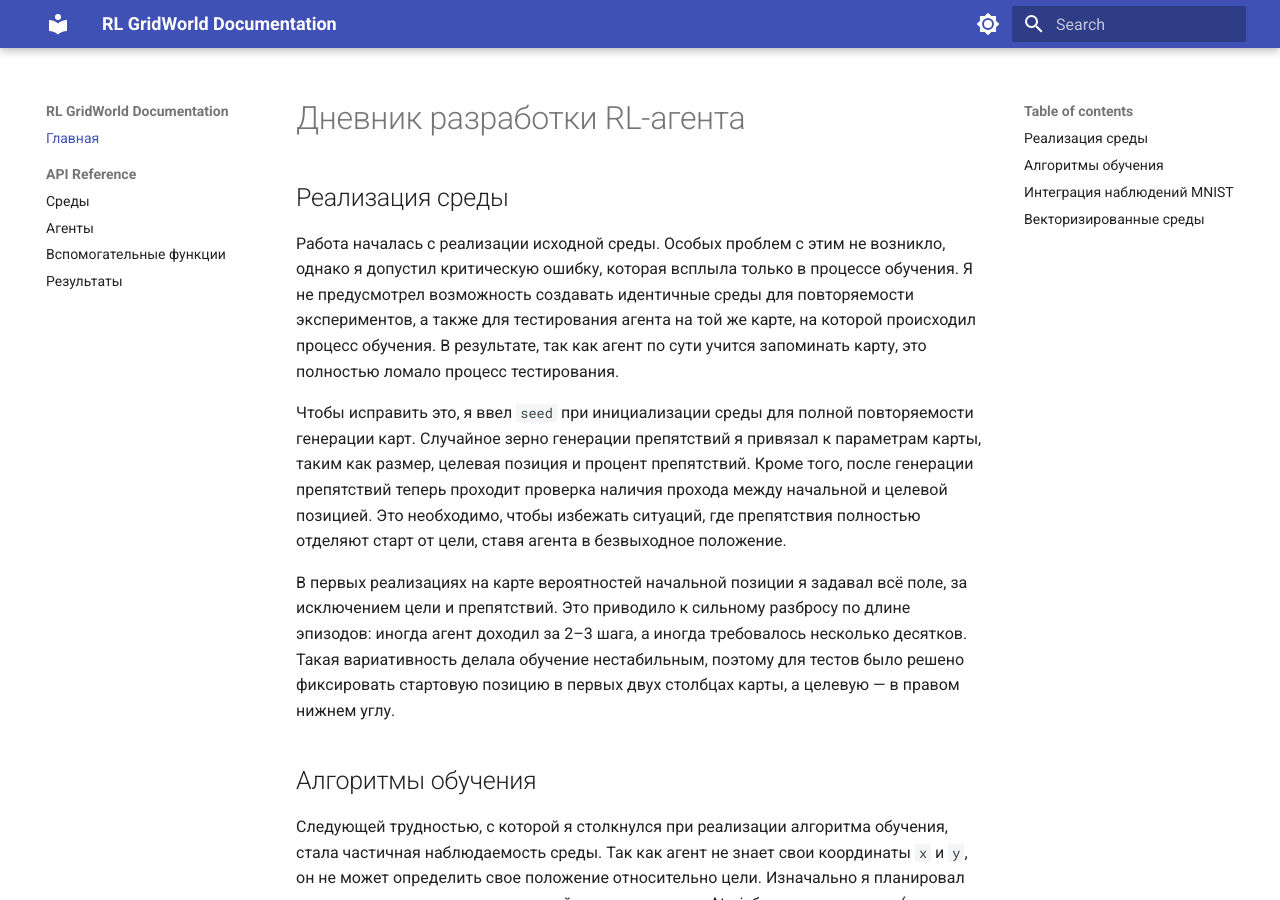
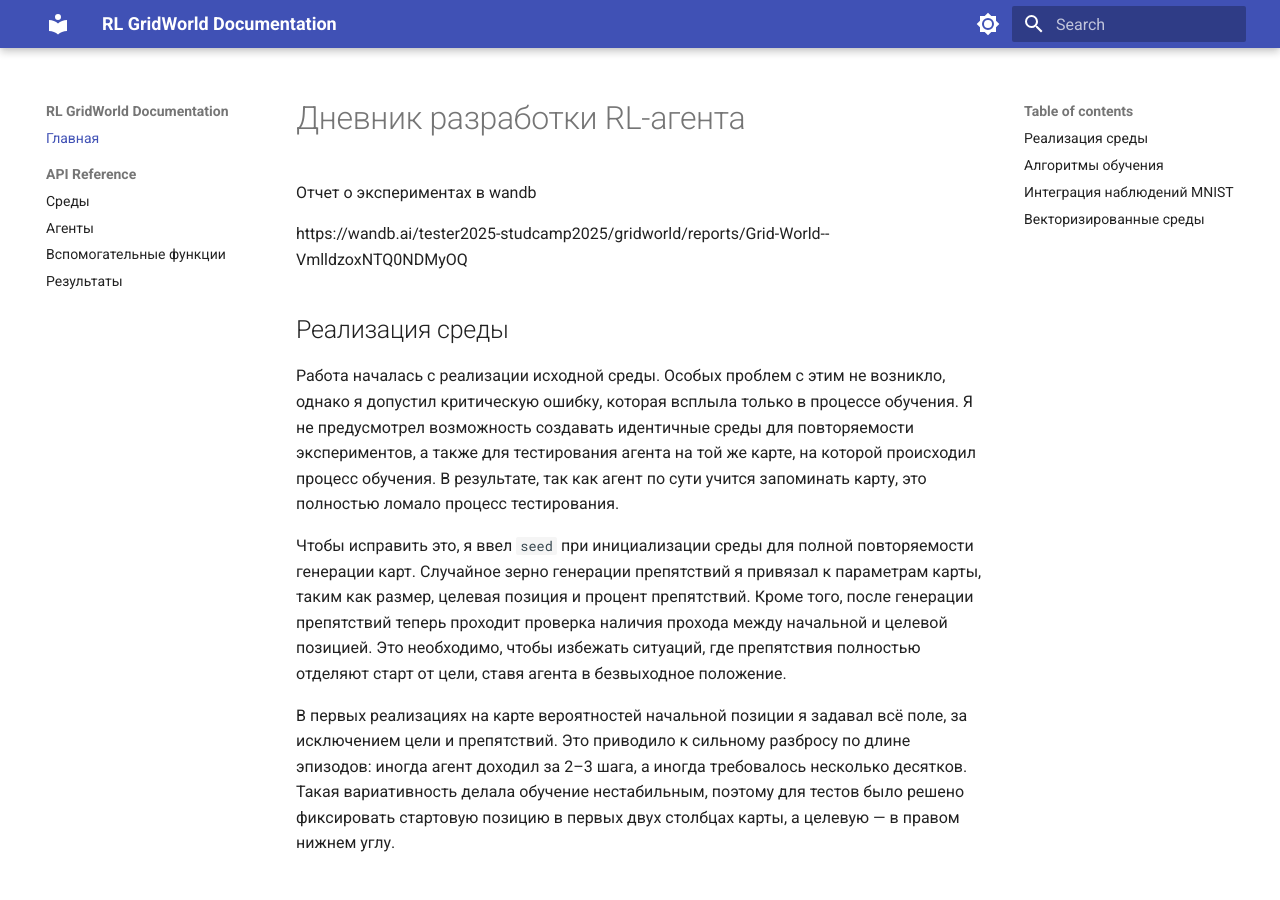
Before and after one commit to Master-Star-Field/rl_gridworld, an MkDocs documentation site: the page built from docs/index.md, in a window 1280 px wide and 900 px high. Built offline with MkDocs 1.6.1 and Material for MkDocs 9.7.7, drawn with Linux system fonts in a browser that asks for light colours.

Commit message:
add to index.md

```diff
--- a/docs/index.md
+++ b/docs/index.md
@@ -1,4 +1,8 @@
 # Дневник разработки RL-агента
+
+Отчет о экспериментах в wandb
+
+https://wandb.ai/tester2025-studcamp2025/gridworld/reports/Grid-World--VmlldzoxNTQ0NDMyOQ
 
 ## Реализация среды
 
```
Also changed, not shown: 1 other file.
